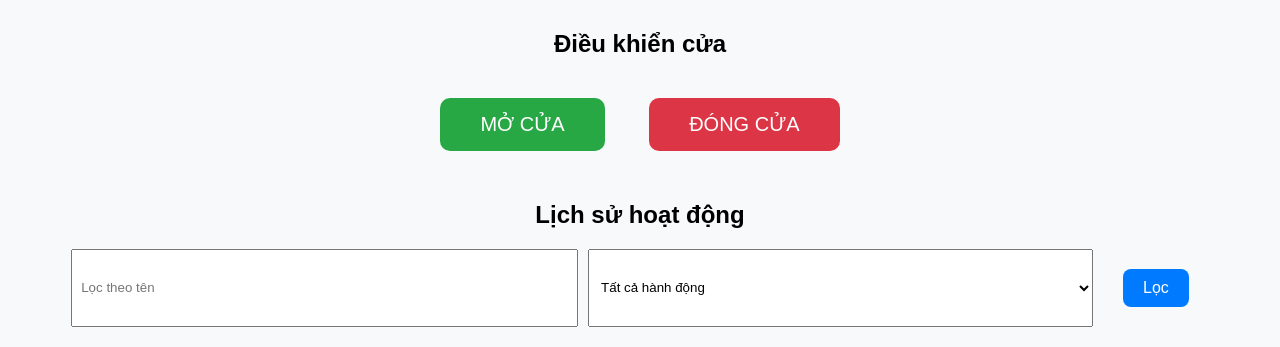
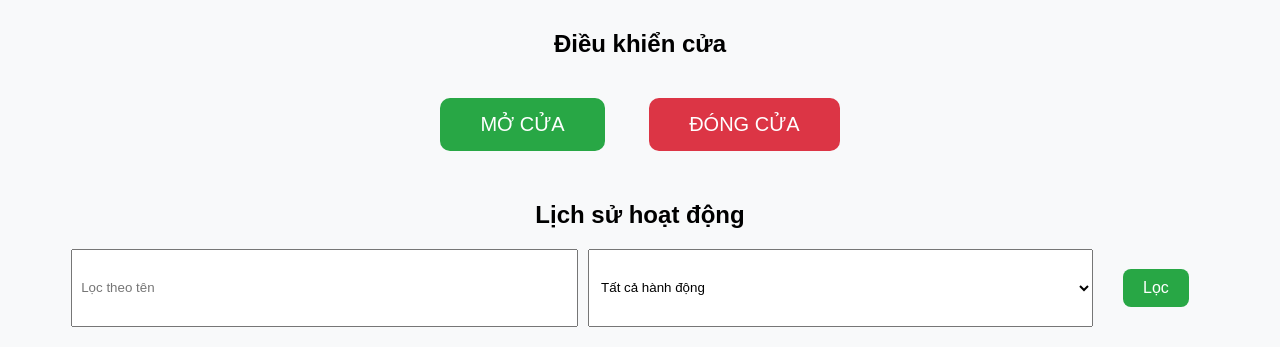
Before and after one commit to minh95702/BTLIOTDaSua, a Flask app: template templates/dieukhiencua.html in a window 1280 px wide. Shown: the top 347 px of the page. Run offline with Flask 3, Linux system fonts and the light colour scheme; the template is opened without the code that fills it, so the values that code supplies are empty.

Commit message:
Update dieukhiencua.html

```diff
--- a/templates/dieukhiencua.html
+++ b/templates/dieukhiencua.html
@@ -38,7 +38,7 @@
             gap: 10px;
         }
         .filter-box button {
-            background: #007bff;
+            background: #28a745;
             color: white;
             border: none;
             padding: 10px 20px;
```
